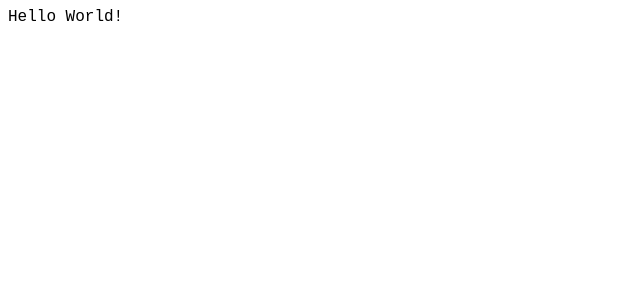
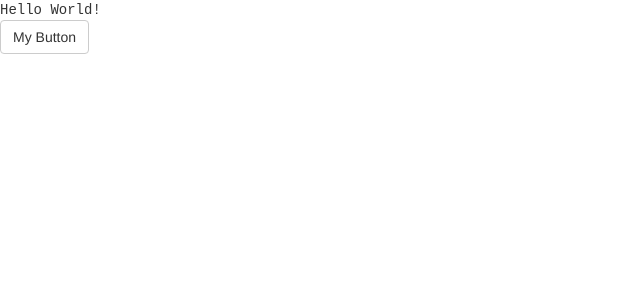
Before and after one commit to geoffreyhale/react-webpack-babel, a React app: page / in a window 1280 px wide. Shown: the top 300 px of the page, without its empty margins (0-640 px from the left). Built offline with nearby package versions, Linux system fonts and the light colour scheme.

Commit message:
add bootstrap react-bootstrap

```diff
--- a/package.json
+++ b/package.json
@@ -38,6 +38,7 @@
   },
   "dependencies": {
     "react": "^16.5.0",
+    "react-bootstrap": "^0.32.4",
     "react-dom": "^16.5.0"
   }
 }
--- /dev/null
+++ b/src/components/MyButton/index.jsx
@@ -0,0 +1,8 @@
+import React from 'react';
+import { Button } from 'react-bootstrap';
+
+const MyButton = () => {
+    return <Button>My Button</Button>;
+}
+
+export default MyButton;
--- a/src/index.html
+++ b/src/index.html
@@ -5,6 +5,7 @@
   <meta name="viewport" content="width=device-width, initial-scale=1.0">
   <meta http-equiv="X-UA-Compatible" content="ie=edge">
   <title>React Webpack Babel</title>
+  <link rel="stylesheet" href="https://maxcdn.bootstrapcdn.com/bootstrap/3.3.7/css/bootstrap.min.css" integrity="sha384-BVYiiSIFeK1dGmJRAkycuHAHRg32OmUcww7on3RYdg4Va+PmSTsz/K68vbdEjh4u" crossorigin="anonymous">
 </head>
 <body>
 <section id="index"></section>
--- a/src/index.jsx
+++ b/src/index.jsx
@@ -1,9 +1,15 @@
 import React from 'react';
 import ReactDOM from 'react-dom';
 import HelloWorld from './components/HelloWorld';
+import MyButton from './components/MyButton';
 
 const Index = () => {
-    return <div><HelloWorld /></div>;
+    return (
+        <div>
+            <HelloWorld />
+            <MyButton />
+        </div>
+    );
 };
 
 ReactDOM.render(<Index />, document.getElementById('index'));
```
Also changed, not shown: 2 other files (tests, documents, lock files or other folders).
